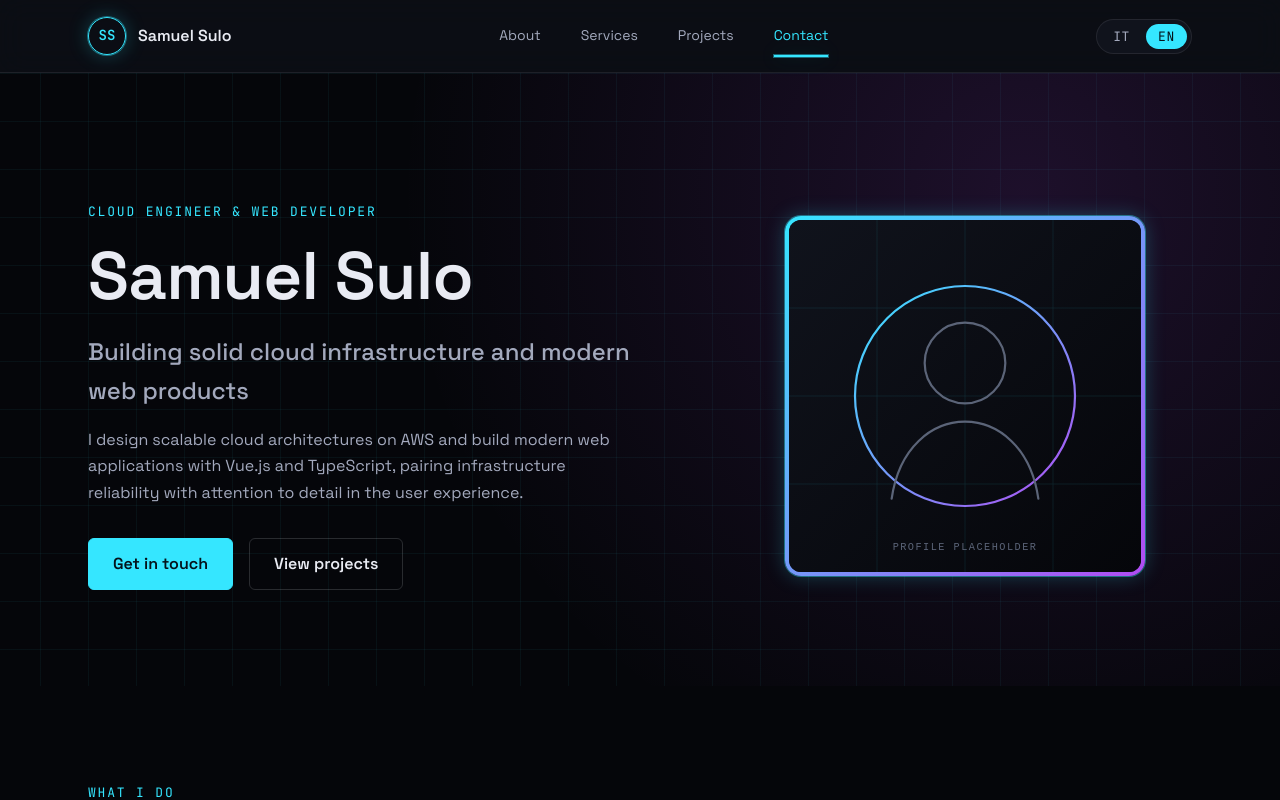
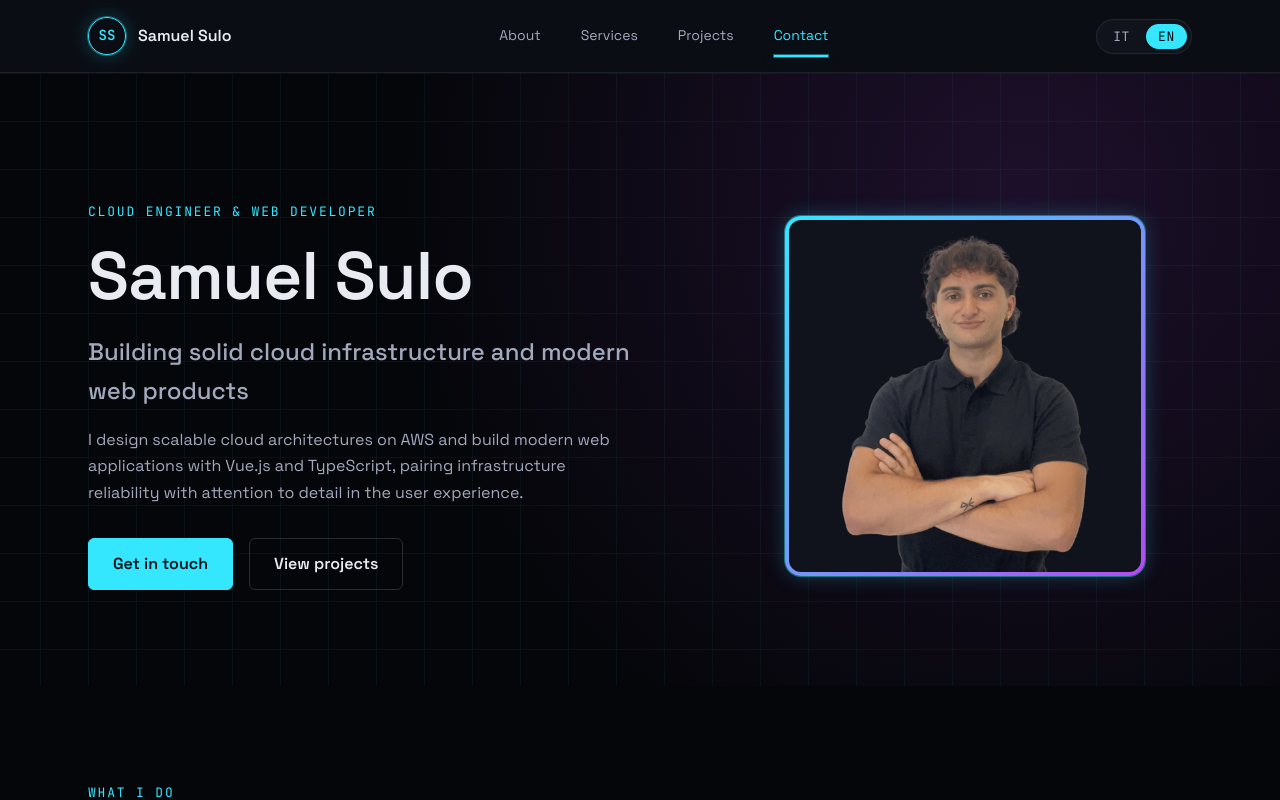
Before and after one commit to samuelsulo/portfolio, a Vue app in the folder website/: page / in a window 1280 px wide. Shown: the top 800 px of the page. Built offline with nearby package versions, Linux system fonts and the light colour scheme.

Commit message:
refactor(application): update hero section profile pic

```diff
--- a/website/src/components/sections/HeroSection.vue
+++ b/website/src/components/sections/HeroSection.vue
@@ -21,7 +21,7 @@ const { t } = useI18n()
       <div class="hero__media">
         <div class="hero__media-frame">
           <img
-            src="/images/profile/placeholder.svg"
+            src="/images/profile/half-body.png"
             :alt="t('hero.profileImageAlt')"
             class="hero__media-image"
           />
```
Also changed, not shown: website/public/images/profile/half-body.png (added), website/public/images/profile/placeholder.svg (deleted).
